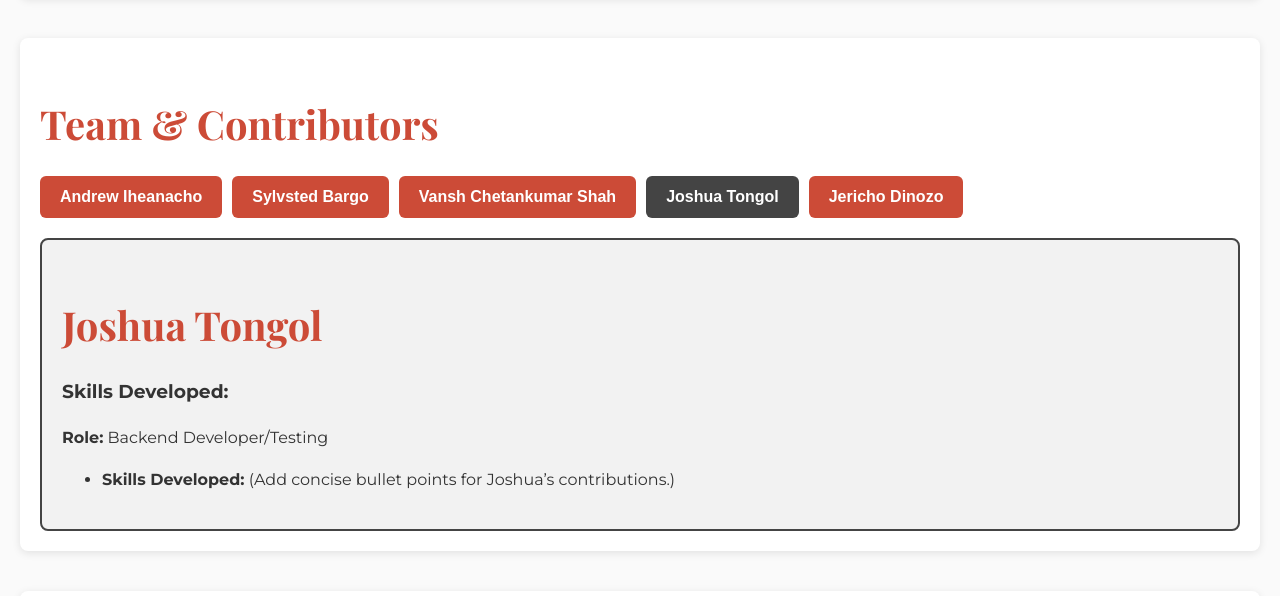
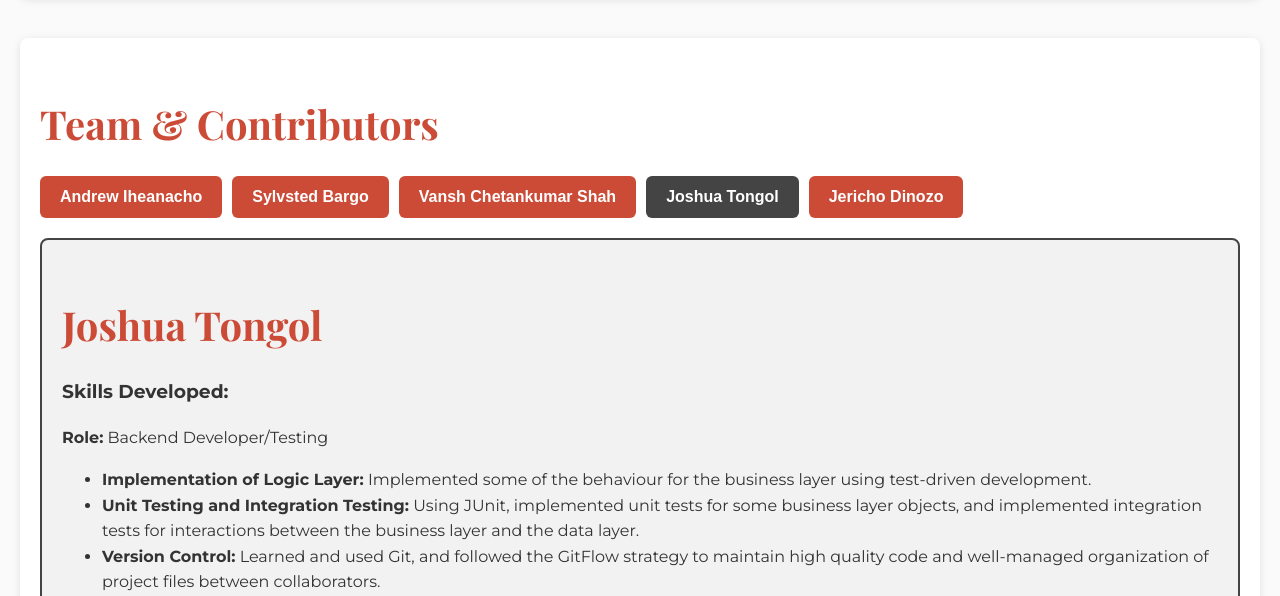
Before and after one commit to Andrew-Ih/Reciply, a plain HTML site: page index.html in a window 1280 px wide. Both pictures are taken after a click on the button "Joshua Tongol". Shown: the part 3077-3673 px from the top of the page. Drawn offline with nearby package versions, Linux system fonts and the light colour scheme.

Commit message:
updated skills developed descriptions

```diff
--- a/index.html
+++ b/index.html
@@ -3,7 +3,7 @@
     <head>
         <meta charset="UTF-8" />
         <meta name="viewport" content="width=device-width, initial-scale=1.0"/>
-        <title>Reciply - Recipe Collection App</title>
+        <title>Reciply</title>
         <link rel="stylesheet" href="style.css" />
         <!-- Google Fonts -->
         <link
@@ -254,7 +254,13 @@
                     <p><strong>Role:</strong> Backend Developer/Testing</p>
                     <ul>
                     <li>
-                        <strong>Skills Developed:</strong> (Add concise bullet points for Joshua’s contributions.)
+                        <strong>Implementation of Logic Layer:</strong> Implemented some of the behaviour for the business layer using test-driven development.
+                    </li>
+                    <li>
+                        <strong>Unit Testing and Integration Testing:</strong> Using JUnit, implemented unit tests for some business layer objects, and implemented integration tests for interactions between the business layer and the data layer.
+                    </li>
+                    <li>
+                        <strong>Version Control:</strong> Learned and used Git, and followed the GitFlow strategy to maintain high quality code and well-managed organization of project files between collaborators.
                     </li>
                     <!-- Add more bullets as needed -->
                     </ul>
```
